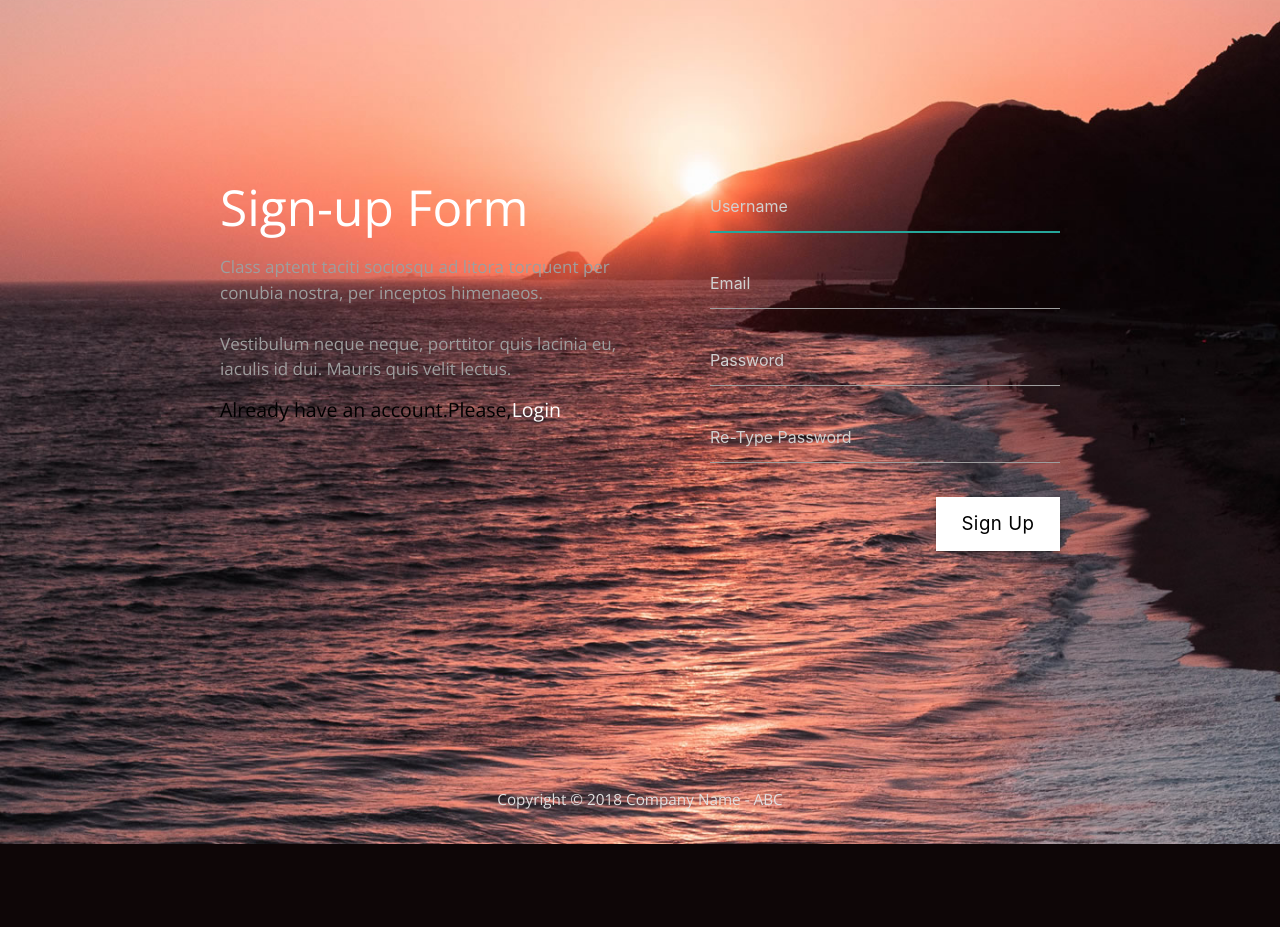
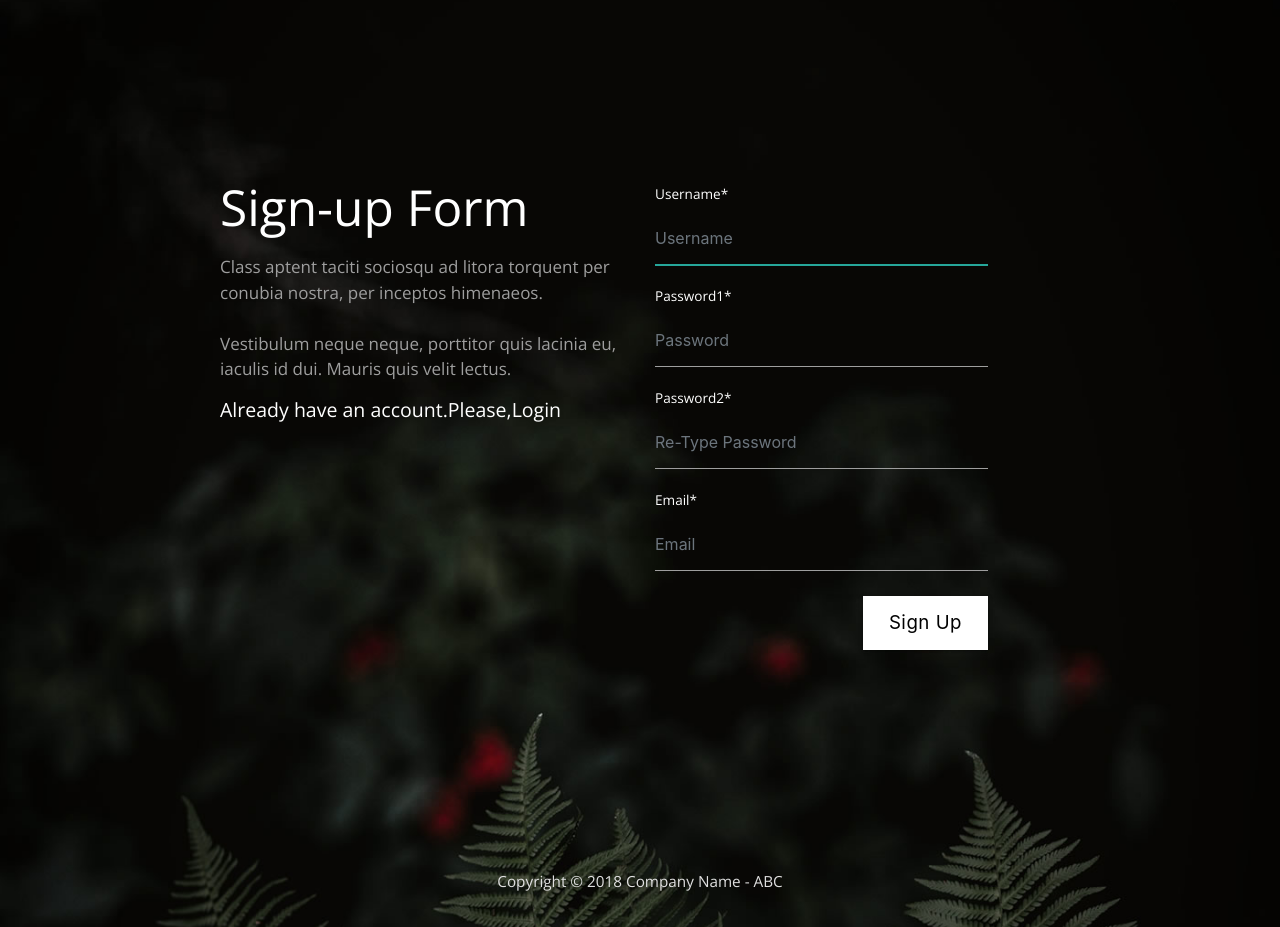
Before and after one commit to nasrinjahan17/todoapp, a Django app: page /signup/ in a window 1280 px wide. Before the commit the page ends 844 px from the top, so only its background shows below. Run offline with Django 3.2, Linux system fonts and the light colour scheme; some libraries are stand-ins or nearby versions.

Commit message:
change register background image

```diff
--- a/static/assets/css/tooplate.css
+++ b/static/assets/css/tooplate.css
@@ -124,7 +124,8 @@ ul.tm-home-list:not(.browser-default) {
 
 #register {
   padding-top: 180px;
-  background-image: url(../img/input-bg-03.jpg);
+  /* background-image: url(../img/input-bg-03.jpg); */
+  background-image: url(../img/input-bg-01.jpg);
   background-size: cover;
   background-repeat: no-repeat;
   background-position: 50% 30%;
--- a/templates/signup.html
+++ b/templates/signup.html
@@ -1,12 +1,12 @@
 {% load static %}
 <!DOCTYPE html>
 <html lang="en">
-
+{% load crispy_forms_tags %}
 <head>
     <meta charset="UTF-8">
     <meta name="viewport" content="width=device-width, initial-scale=1.0">
     <meta http-equiv="X-UA-Compatible" content="ie=edge">
-    <title>Signup Form</title>
+    <title>Sign Up</title>
 	<!--
     Template 2105 Input
 	http://www.tooplate.com/view/2105-input
@@ -31,13 +31,14 @@
                     <p class="grey-text mb-4">Class aptent taciti sociosqu ad litora torquent per conubia nostra, per inceptos himenaeos.</p>
                     <p class="grey-text">Vestibulum neque neque, porttitor quis lacinia eu, iaculis id dui. Mauris quis velit lectus.
                     </p>
-                    <h6>Already have an account.Please,<a href= "{% url 'todoapp:login' %}">Login</a></h6>
+                    <h6 class="white-text">Already have an account.Please,<a href= "{% url 'todoapp:login' %}">Login</a></h6>
                 </header>
             </div>
-            <div class="col-xl-6 col-lg-6 col-md-6 col-sm-12">
+            <div class="col-xl-5 col-lg-6 col-md-6 col-sm-12">
                 <form action="" method="post" class="tm-signup-form" novalidate>
                     {% csrf_token %}
-                    <div class="input-field">
+                    {{fm|crispy}}
+                    {% comment %} <div class="input-field">
                     {{ fm.username }}
                     </div>
 
@@ -51,7 +52,7 @@
 
                     <div class="input-field">
                     {{ fm.password2 }}
-                    </div>
+                    </div> {% endcomment %}
 
                     <div class="text-right mt-4">
                     <button type="submit" class="waves-effect btn-large btn-large-white px-4 tm-border-radius-0">Sign Up</button>
@@ -59,9 +60,9 @@
 
                 </form>
 
-                <div class ="container mt-2">
+                {% comment %} <div class ="container mt-2">
                  {{fm.errors}}</p>
-                </div>
+                </div> {% endcomment %}
 
             </div>
         </div>
```
